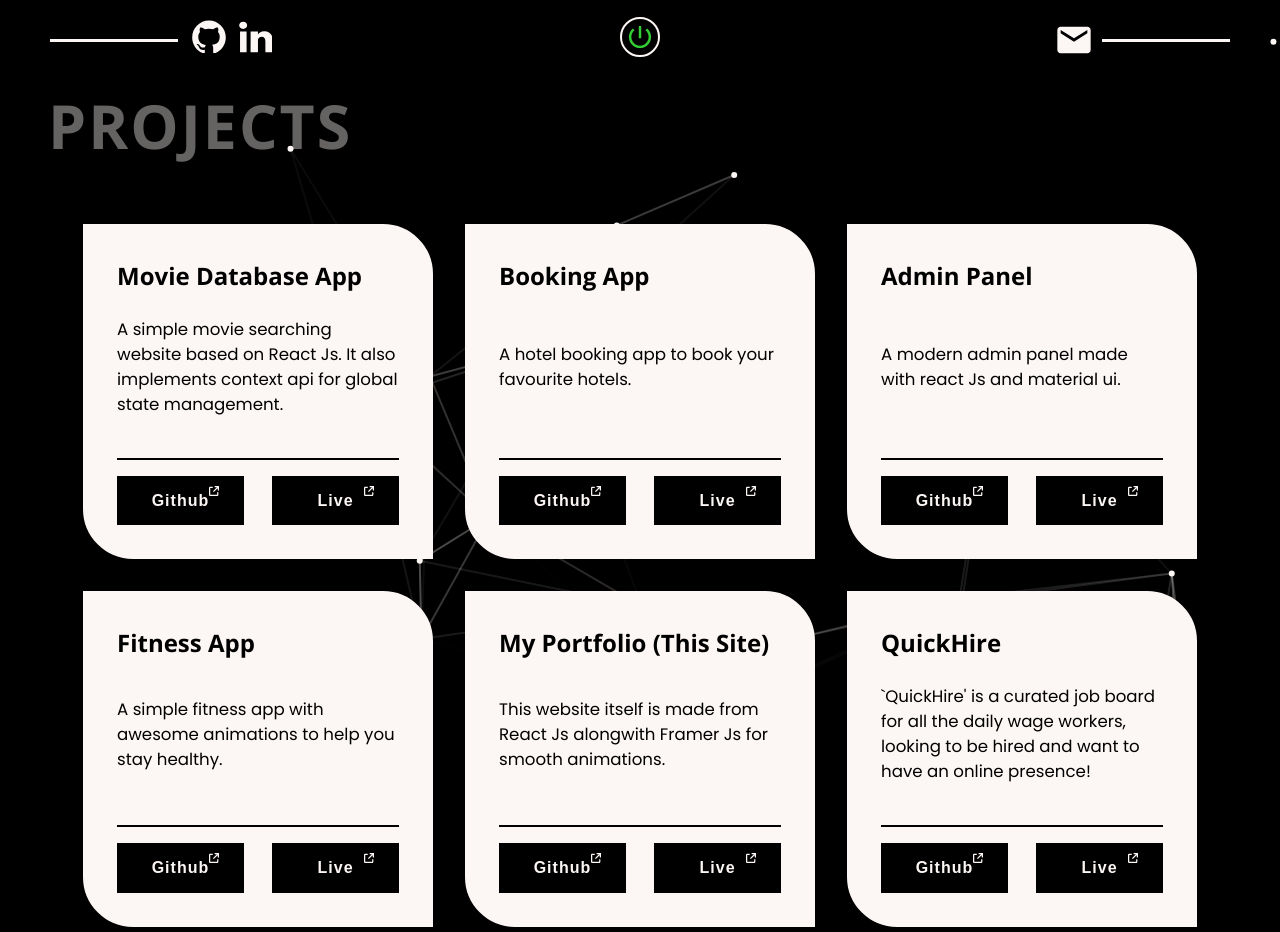
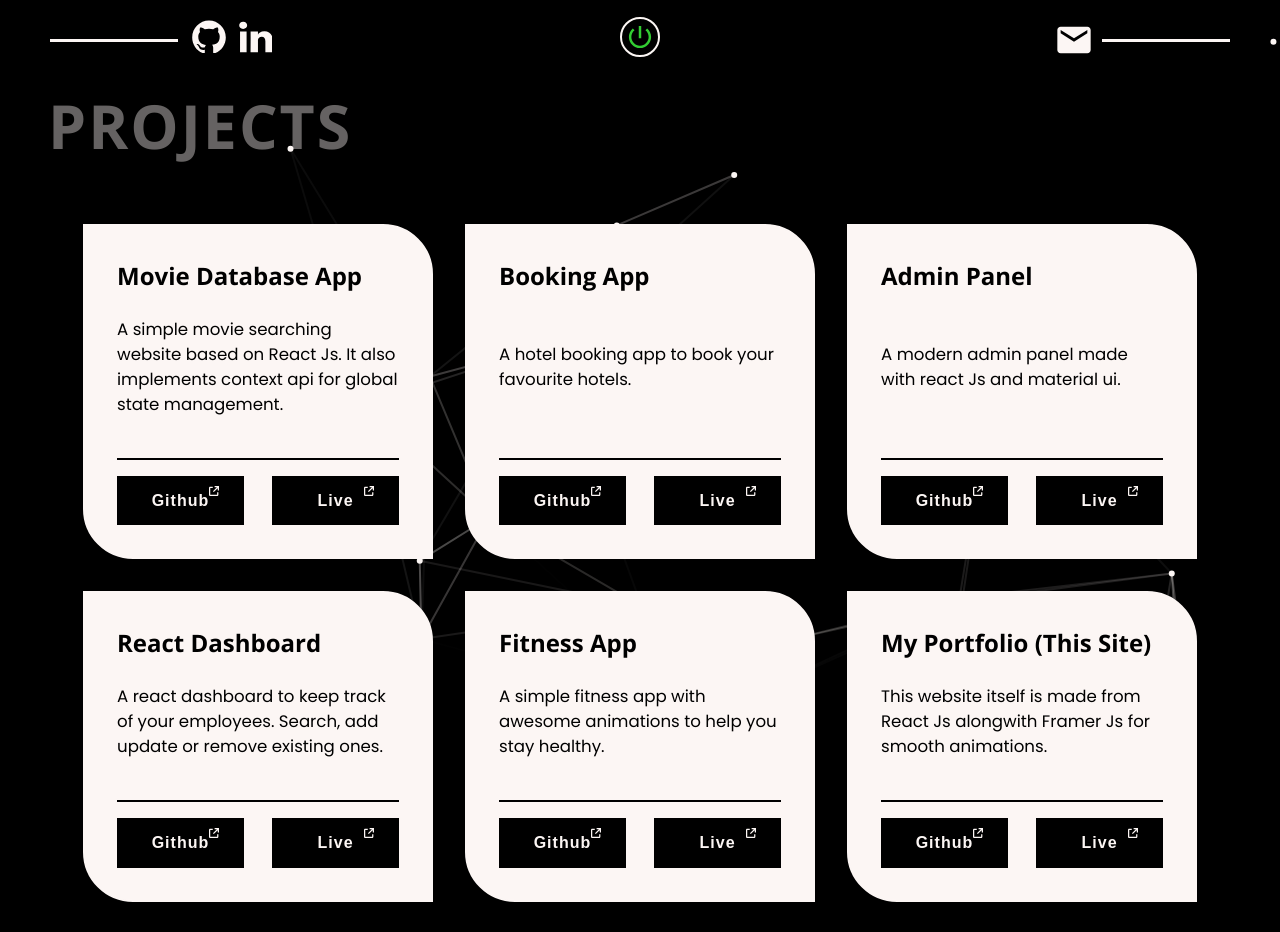
Before and after one commit to coder-pixel/my-portfolio, a React (Create React App) app: page /projects in a window 1280 px wide. Shown: the top 932 px of the page. Built offline with nearby package versions, Linux system fonts and the light colour scheme.

Commit message:
added projects

```diff
--- a/src/Components/About.js
+++ b/src/Components/About.js
@@ -30,13 +30,12 @@ const About = ({ fadeInVariants }) => {
             </svg>
           </Link>
           {/* old link: https://drive.google.com/uc?export=download&id=1LJgu9TZyMIDbnuRQMjD99SmLExzxhe16 */}
-          <a href='https://drive.google.com/uc?export=download&id=1NCf45Ho_OP8d4LclMl0ZUKigmhBf9jph' className='downloadLink bold_subheading'>
+          <a href='https://drive.google.com/uc?export=download&id=1sWIz7ddZEakOOwa1JgnQVxnig7Xr6TyC' className='downloadLink bold_subheading'>
             Resume
             <svg xmlns="http://www.w3.org/2000/svg" viewBox="0 0 32 32"><path d="M 15 4 L 15 20.5625 L 9.71875 15.28125 L 8.28125 16.71875 L 15.28125 23.71875 L 16 24.40625 L 16.71875 23.71875 L 23.71875 16.71875 L 22.28125 15.28125 L 17 20.5625 L 17 4 Z M 7 26 L 7 28 L 25 28 L 25 26 Z" /></svg>
           </a>
         </div>
       </div>
-
 
 
       <div className="aboutme_content skills_content">
--- a/src/projectDetails.js
+++ b/src/projectDetails.js
@@ -23,34 +23,41 @@ export const projectDetails = [
     },
     {
         id: 4,
+        title: "React Dashboard",
+        description: "A react dashboard to keep track of your employees. Search, add update or remove existing ones.",
+        github_link: "https://github.com/coder-pixel/react-dashboard",
+        hosted_link: "https://react-dashboard27.netlify.app/"
+    },
+    {
+        id: 5,
         title: "Fitness App",
         description: "A simple fitness app with awesome animations to help you stay healthy.",
         github_link: "https://github.com/coder-pixel/fitness-app",
         hosted_link: "https://fitness-app27.netlify.app/"
     },
     {
-        id: 5,
+        id: 6,
         title: "My Portfolio (This site)",
         description: "This website itself is made from React Js alongwith Framer Js for smooth animations.",
         github_link: "https://github.com/coder-pixel/my-portfolio",
         hosted_link: "https://sa27.netlify.app/"
     },
     {
-        id: 6,
+        id: 7,
         title: "QuickHire",
         description: "`QuickHire' is a curated job board for all the daily wage workers, looking to be hired and want to have an online presence!",
         github_link: "https://github.com/coder-pixel/job-listing-website",
         hosted_link: "https://quickhire.netlify.app/"
     },
     {
-        id: 7,
+        id: 8,
         title: "React Projects Collection",
         description: "A bunch of other mini-projects, that I created while learning FrontEnd Dev. - Image Gallery, Color Generator, Accordion etc.",
         github_link: "https://github.com/coder-pixel/react-projects-collections",
         hosted_link: "https://react-projects-collections.netlify.app/"
     },
     {
-        id: 8,
+        id: 9,
         title: "React Website",
         description: "A simple portfolio website made on top of React, with various components for various sections.",
         github_link: "https://github.com/coder-pixel/react-portfolio-practice",
```
